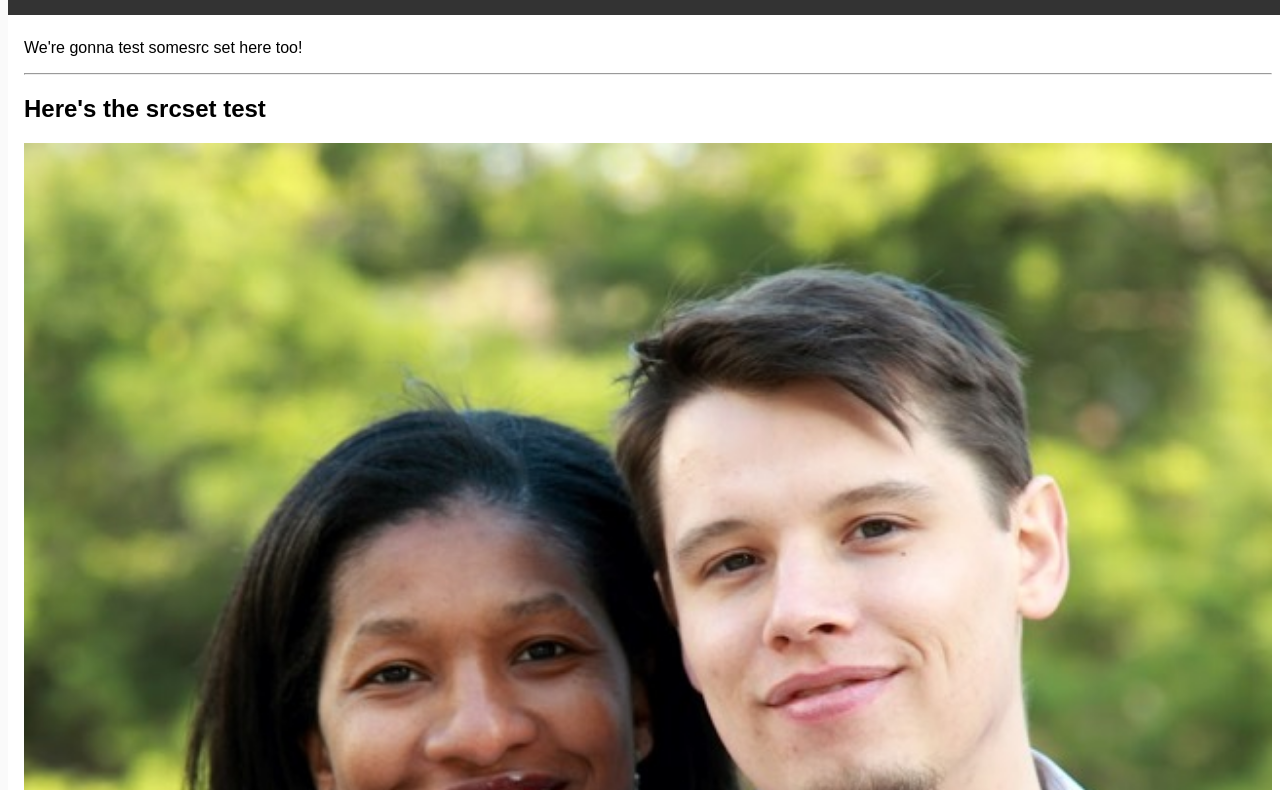
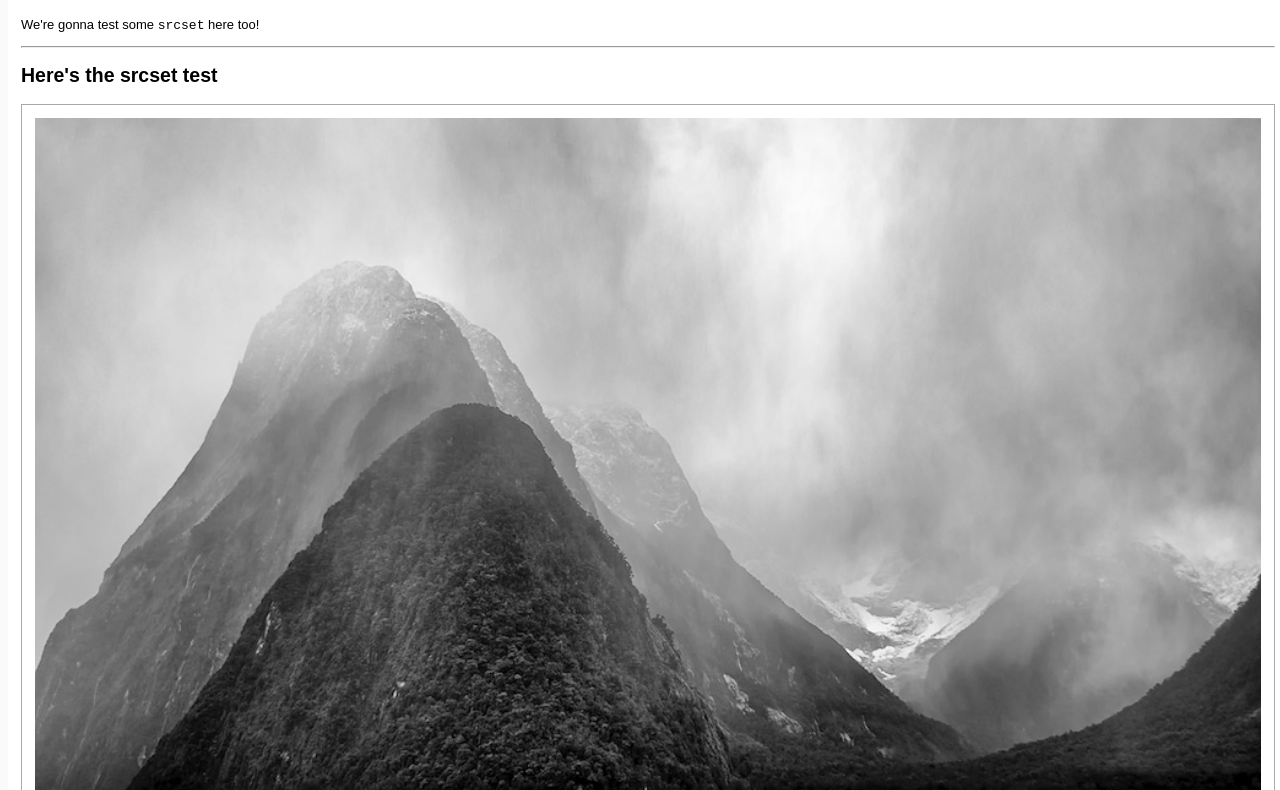
Before and after one commit to YoungElPaso/youngelpaso.github.io, a plain HTML site: page index.html in a window 1280 px wide. Shown: the part 89-879 px from the top of the page. Drawn offline with Linux system fonts and the light colour scheme.

Commit message:
modified layout.css a bit, added a couple of more images to test with srcset and added submodule srcset-polyfill to emulate how srcset should eventually work.

```diff
--- a/index.html
+++ b/index.html
@@ -5,16 +5,20 @@
 		<meta name="viewport" content="width=device-width, initial-scale=1">
 		<title>Youngelpaso@github.io</title>
 		<link rel="stylesheet" type="text/css" href="layout.css">
+		<script type="text/javascript" src="externals/srcset-polyfill/build/srcset.js"></script>
 	</head>
 	<body>
 		<div class="column" id="header">
 			<h1>This is my new page.</h1>
 		</div>
 		<div class="column" id="main">
-			<p>We're gonna test somesrc set here too!</p>
+			<p>We're gonna test some <code>srcset</code> here too!</p>
 			<hr />
 			<h2> Here's the srcset test</h2>
-			<img src="foobar.jpg" />
+			<div class="image-frame">
+				<img src="foobar-sml.jpg" srcset="foobar-sml.jpg 480w, foobar.jpg 960w, landscape.jpg"/>
+				<p>Unfortunatley, we're just going to have to use a polyfill for now.</p>
+			</div>
 		</div>
 	</body>
 </html>
--- a/layout.css
+++ b/layout.css
@@ -1,6 +1,7 @@
 body {
 	background: #FAFAFA;
 	font-family: arial, sans serif;
+	font-size: 13px;
 	width: 100%;
 }
 
@@ -13,6 +14,11 @@ img {
 	width: 100%;
 }
 
+.image-frame {
+	border: 1px #AAA solid;
+	padding: 1em;
+}
+
 #header {
 	background: #333;
 	color: #FFF;
```
Also changed, not shown: landscape.jpg (added), 1 other file.
